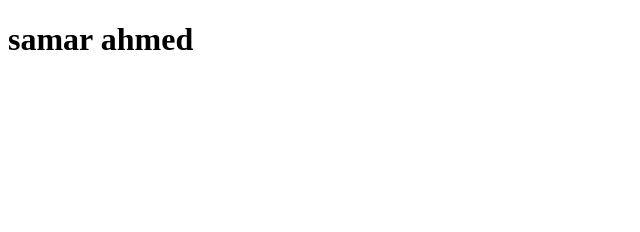
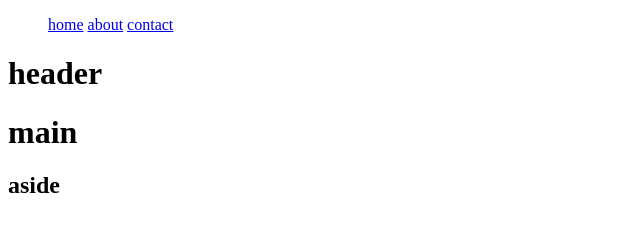
Before and after one commit to soo-a/portfolio, a plain HTML site: page index.html in a window 1280 px wide. Shown: the whole page, without its empty margins (0-640 px from the left). Drawn offline with Linux system fonts and the light colour scheme.

Commit message:
adding navbar mark up

```diff
--- a/index.html
+++ b/index.html
@@ -6,6 +6,23 @@
     <title>portfolio</title>
 </head>
 <body>
-    <h1>samar ahmed </h1>
+    <div class="container">
+        <header>
+            <nav>
+                <ul>
+                    <a href="#link">home</a>
+                    <a href="#link">about</a>
+                    <a href="#link">contact</a>
+                </ul>
+            </nav>
+            <h1>header</h1>
+        </header>
+        <main>
+            <h1>main</h1>
+        </main>
+        <aside>
+            <h1>aside</h1>
+        </aside>
+    </div>
 </body>
 </html>
```
